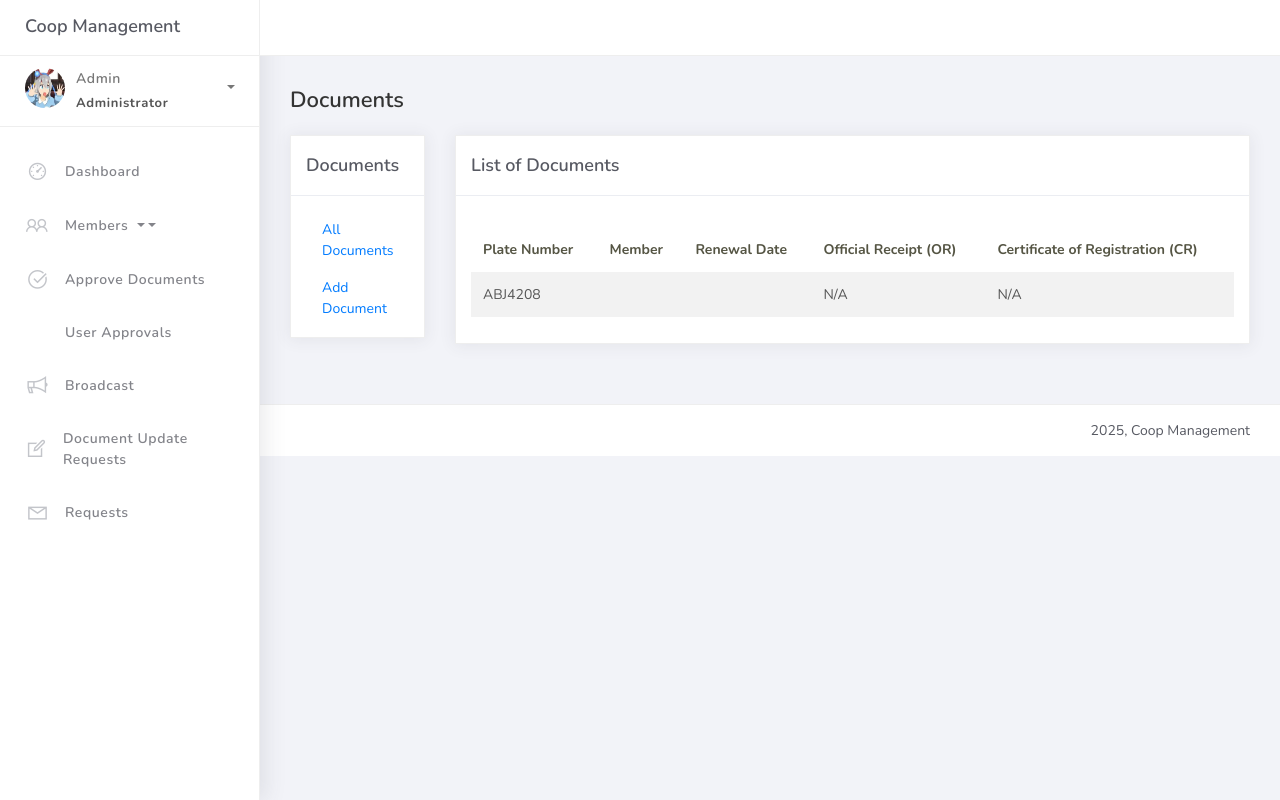
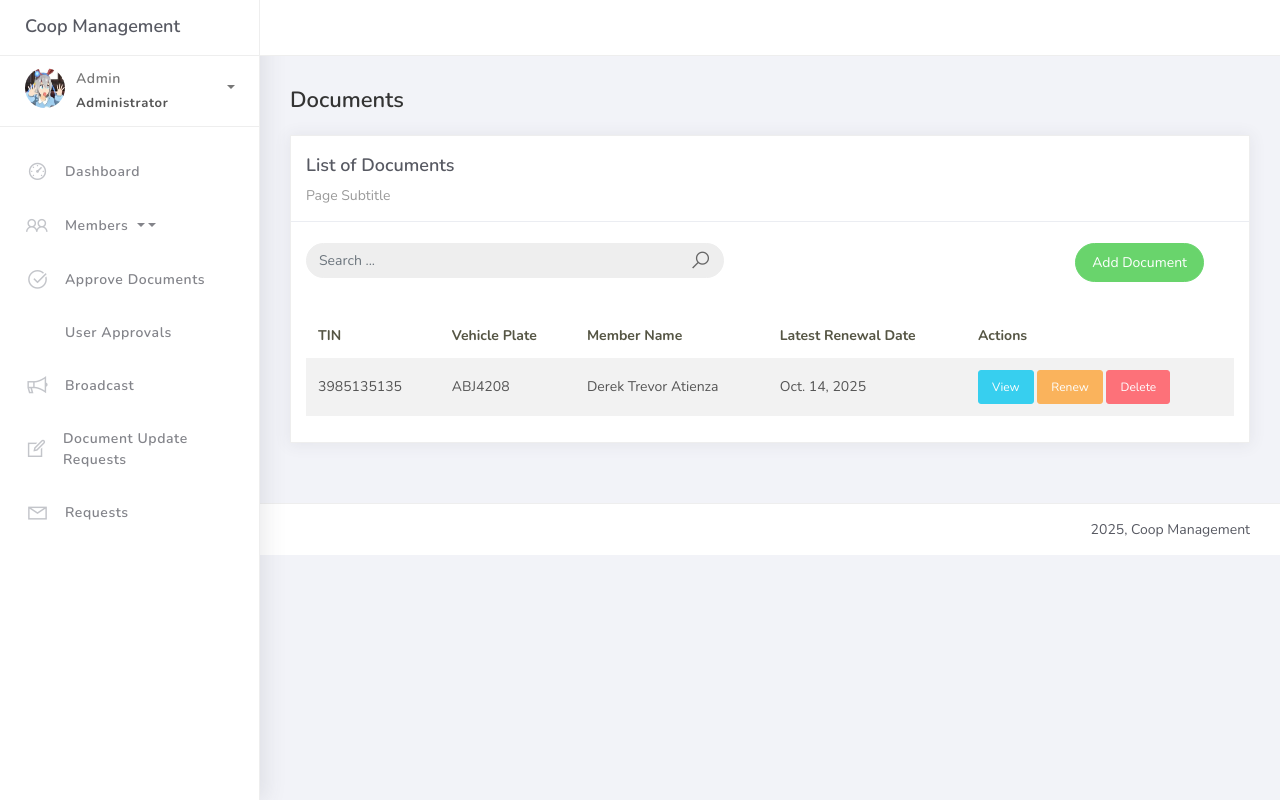
Before and after one commit to Rosetta-Rigor/Palawan-Operative-Transportation-MultiPurpose-Cooperative, a Django app: page /documents/ in a window 1280 px wide. Run offline with Django 5.2, Linux system fonts and the light colour scheme; a user stored in the database is signed in; data comes from the database, SQL or seed files in the repository; both versions use the stored data as it was after the commit; some libraries are stand-ins or nearby versions.

Commit message:
Add document management features including CRUD operations and search functionality

```diff
--- a/coop/views.py
+++ b/coop/views.py
@@ -371,7 +371,7 @@ class VehicleCreateView(CreateView):
     model = Vehicle
     form_class = VehicleForm
     template_name = "vehicle_add.html"
-    success_url = reverse_lazy("vehicle-list")
+    success_url = reverse_lazy("vehicle_list")
 
 @method_decorator(login_required, name='dispatch')
 class VehicleUpdateView(UpdateView):
@@ -383,7 +383,7 @@ class VehicleUpdateView(UpdateView):
     model = Vehicle
     form_class = VehicleForm
     template_name = "vehicle_add.html"
-    success_url = reverse_lazy("vehicle-list")
+    success_url = reverse_lazy("vehicle_list")
 
 @method_decorator(login_required, name='dispatch')
 class VehicleDeleteView(DeleteView):
@@ -394,7 +394,7 @@ class VehicleDeleteView(DeleteView):
     """
     model = Vehicle
     template_name = "vehicle_confirm_delete.html"
-    success_url = reverse_lazy("vehicle-list")
+    success_url = reverse_lazy("vehicle_list")
 
 # ==== Class-based Views: Document ====
 
@@ -409,9 +409,12 @@ class DocumentListView(ListView):
     context_object_name = "object_list"
     paginate_by = 10
 
-    def get_queryset(self):
-        # Optionally add search/filter logic here
-        return super().get_queryset().select_related('vehicle__member')
+def get_queryset(self):
+        queryset = Document.objects.all()
+        q = self.request.GET.get('q')
+        if q:
+                queryset = queryset.filter(tin__icontains=q)
+        return queryset
 
 @method_decorator(login_required, name='dispatch')
 class DocumentCreateView(CreateView):
@@ -481,3 +484,86 @@ def custom_login(request):
         else:
             messages.error(request, "Invalid username or password.")
     return render(request, "login.html")
+
+
+
+# Document list, detail, renew, and delete views should be implemented as described above.
+
+from django.views.generic.detail import DetailView
+from django.views.generic.edit import DeleteView, UpdateView, CreateView
+from django import forms
+from .models import Document,DocumentEntry
+
+class DocumentEntryForm(forms.ModelForm):
+    class Meta:
+        model = DocumentEntry
+        fields = ['renewal_date', 'official_receipt', 'certificate_of_registration']
+        widgets = {
+            'renewal_date': forms.DateInput(attrs={'class': 'form-control', 'type': 'date'}),
+            'official_receipt': forms.ClearableFileInput(attrs={'class': 'form-control'}),
+            'certificate_of_registration': forms.ClearableFileInput(attrs={'class': 'form-control'}),
+        }
+
+def document_add(request):
+    if request.method == "POST":
+        doc_form = DocumentForm(request.POST)
+        entry_form = DocumentEntryForm(request.POST, request.FILES)
+        if doc_form.is_valid() and entry_form.is_valid():
+            document = doc_form.save()
+            entry = entry_form.save(commit=False)
+            entry.document = document
+            entry.save()
+            return redirect("document_list")
+    else:
+        doc_form = DocumentForm()
+        entry_form = DocumentEntryForm()
+    return render(request, "document_add.html", {"form": doc_form, "entry_form": entry_form})
+
+class DocumentDetailView(DetailView):
+    model = Document
+    template_name = "document_detail.html"
+    context_object_name = "document"
+
+class DocumentEntryDetailView(DetailView):
+    model = DocumentEntry
+    template_name = "document_entry_detail.html"
+    context_object_name = "entry"
+
+class DocumentUpdateView(UpdateView):
+    model = Document
+    form_class = DocumentForm
+    template_name = "document_add.html"  # Or create a separate document_edit.html
+    success_url = reverse_lazy("document_list")
+
+class DocumentEntryCreateView(CreateView):
+    model = DocumentEntry
+    form_class = DocumentEntryForm
+    template_name = "document_entry_add.html"
+
+    def get_initial(self):
+        initial = super().get_initial()
+        document_pk = self.kwargs.get("pk")
+        if document_pk:
+            initial["document"] = document_pk
+        return initial
+
+    def get_context_data(self, **kwargs):
+        context = super().get_context_data(**kwargs)
+        context["document"] = self.get_document()
+        return context
+
+    def get_document(self):
+        from .models import Document
+        return Document.objects.get(pk=self.kwargs["pk"])
+
+    def form_valid(self, form):
+        form.instance.document = self.get_document()
+        return super().form_valid(form)
+
+    def get_success_url(self):
+        return reverse_lazy("document_detail", kwargs={"pk": self.object.document.pk})
+
+class DocumentDeleteView(DeleteView):
+    model = Document
+    template_name = "document_confirm_delete.html"
+    success_url = reverse_lazy("document_list")
--- a/coopims/urls.py
+++ b/coopims/urls.py
@@ -31,8 +31,11 @@ urlpatterns = [
 
     # DOCUMENT CRUD
     path("documents/", views.DocumentListView.as_view(), name="document_list"),
-    path("documents/add/", views.DocumentCreateView.as_view(), name="document_add"),
-    path('documents/add/<int:vehicle_id>/<str:renewal_date>/', views.document_add_renewal, name='document_add_renewal'),
+    path("documents/add/", views.document_add, name="document_add"),
+    path("documents/<int:pk>/", views.DocumentDetailView.as_view(), name="document_detail"),
+    path("documents/<int:pk>/edit/", views.DocumentUpdateView.as_view(), name="document_edit"),
+    path("documents/<int:pk>/delete/", views.DocumentDeleteView.as_view(), name="document_delete"),
+    path("documents/<int:pk>/add_entry/", views.DocumentEntryCreateView.as_view(), name="document_entry_add"),
 
     # MEMBER RENEWAL
     path('members/<int:pk>/renew/', views.member_renewal_update, name='member_renewal_update'),
--- a/templates/documentlist.html
+++ b/templates/documentlist.html
@@ -5,74 +5,97 @@
     <div class="container-fluid">
         <h4 class="page-title">Documents</h4>
         <div class="row">
-            {% include 'includes/document_sidebar.html' %}
-            <div class="col-md-10">
+            <div class="col-md-12">
                 <div class="card">
                     <div class="card-header">
                         <div class="card-title">List of Documents</div>
+                        <div class="card-category">Page Subtitle</div>
+                    </div>
+                    <br />
+                    <div class="col-md-12 row">
+                        <div class="col-md-6">
+                            <form class="navbar-left navbar-form nav-search mr-md-3" action="{% url 'document_list' %}">
+                                <div class="input-group">
+                                    <input type="text" id="document-search" placeholder="Search ..." class="form-control" name="q" autocomplete="off" />
+                                    <div class="input-group-append">
+                                        <span class="input-group-text">
+                                            <i class="la la-search search-icon"></i>
+                                        </span>
+                                    </div>
+                                </div>
+                            </form>
+                        </div>
+                        <div class="col-md-6">
+                            <div class="pull-right">
+                                <a href="{% url 'document_add' %}" class="btn btn-success btn-rounded"> Add Document</a>
+                            </div>
+                        </div>
                     </div>
                     <div class="card-body">
+                        <div id="document-table-container">
                             <table class="table table-striped mt-3">
                                 <thead>
                                     <tr>
-                                    <th>Plate Number</th>
-                                    <th>Member</th>
-                                    <th>Renewal Date</th>
-                                    <th>Official Receipt (OR)</th>
-                                    <th>Certificate of Registration (CR)</th>
+                                        <th>TIN</th>
+                                        <th>Vehicle Plate</th>
+                                        <th>Member Name</th>
+                                        <th>Latest Renewal Date</th>
+                                        <th>Actions</th>
                                     </tr>
                                 </thead>
-                            <tbody>
+                                <tbody id="document-table-body">
                                 {% for doc in object_list %}
                                     <tr>
-                                    <td>{{ doc.vehicle.plate_number }}</td>
-                                    <td>{{ doc.vehicle.member.name }}</td>
-                                    <td>{{ doc.renewal_date }}</td> <!-- Show the document's renewal date -->
+                                        <td>{{ doc.tin }}</td>
+                                        <td>{% if doc.vehicle %}{{ doc.vehicle.plate_number }}{% else %}N/A{% endif %}</td>
                                         <td>
-                                        {% if doc.official_receipt %}
-                                            <a href="{{ doc.official_receipt.url }}" target="_blank">View OR</a>
+                                            {% if doc.vehicle and doc.vehicle.member %}
+                                                {{ doc.vehicle.member.full_name }}
                                             {% else %}
                                                 N/A
                                             {% endif %}
                                         </td>
                                         <td>
-                                        {% if doc.certificate_of_registration %}
-                                            <a href="{{ doc.certificate_of_registration.url }}" target="_blank">View CR</a>
+                                            {% if doc.entries.last %}
+                                                {{ doc.entries.last.renewal_date }}
                                             {% else %}
                                                 N/A
                                             {% endif %}
                                         </td>
+                                        <td>
+                                            <a href="{% url 'document_detail' doc.pk %}" class="btn btn-sm btn-info">View</a>
+                                            <a href="{% url 'document_entry_add' doc.pk %}" class="btn btn-sm btn-warning">Renew</a>
+                                            <a href="{% url 'document_delete' doc.pk %}" class="btn btn-sm btn-danger">Delete</a>
+                                        </td>
                                     </tr>
                                 {% empty %}
-                                <tr>
-                                    <td colspan="5">No documents found.</td>
-                                </tr>
+                                    <tr><td colspan="5">No documents found.</td></tr>
                                 {% endfor %}
                                 </tbody>
                             </table>
-                        {% if is_paginated %}
-                        <nav>
-                            <ul class="pagination">
-                                {% if page_obj.has_previous %}
-                                <li class="page-item">
-                                    <a class="page-link" href="?page={{ page_obj.previous_page_number }}">Previous</a>
-                                </li>
-                                {% endif %}
-                                <li class="page-item active">
-                                    <span class="page-link">{{ page_obj.number }}</span>
-                                </li>
-                                {% if page_obj.has_next %}
-                                <li class="page-item">
-                                    <a class="page-link" href="?page={{ page_obj.next_page_number }}">Next</a>
-                                </li>
-                                {% endif %}
-                            </ul>
-                        </nav>
-                        {% endif %}
+                            {% include 'includes/pagination.html' %}
                         </div>
                     </div>
                 </div>
             </div>
         </div>
     </div>
+</div>
+<script src="https://code.jquery.com/jquery-3.6.0.min.js"></script>
+<script>
+$(function() {
+    $('#document-search').on('input', function() {
+        var query = $(this).val();
+        $.ajax({
+            url: "{% url 'document_list' %}",
+            data: { q: query },
+            dataType: 'json',
+            headers: { 'X-Requested-With': 'XMLHttpRequest' },
+            success: function(data) {
+                $('#document-table-body').html(data.html);
+            }
+        });
+    });
+});
+</script>
 {% endblock %}
--- a/templates/includes/document_sidebar.html
+++ /dev/null
@@ -1,22 +0,0 @@
-<div class="col-md-2">
-    <div class="card">
-        <div class="card-header">
-            <div class="card-title">Documents</div>
-        </div>
-        <div class="card-body">
-            <ul class="nav flex-column">
-                <li class="nav-item">
-                    <a class="nav-link {% if request.resolver_match.url_name == 'document-list' %}active{% endif %}" href="{% url 'document-list' %}">
-                        All Documents
-                    </a>
-                </li>
-                <li class="nav-item">
-                    <a class="nav-link {% if request.resolver_match.url_name == 'document-add' %}active{% endif %}" href="{% url 'document-add' %}">
-                        Add Document
-                    </a>
-                </li>
-
-            </ul>
-        </div>
-    </div>
-</div>
```
Also changed, not shown: coop/management/commands/createsupergtx.py (added, +17 -0 lines), templates/document_add.html (+16 -23 lines), templates/document_detail.html (added, +43 -0 lines), templates/document_entry_add.html (added, +22 -0 lines), db.sqlite3, media/3985135135/2025-10-14/cr/CR.jfif (added), media/3985135135/2025-10-14/or/OR.jfif (added). Lines whose indentation alone changed are shown as unchanged.
